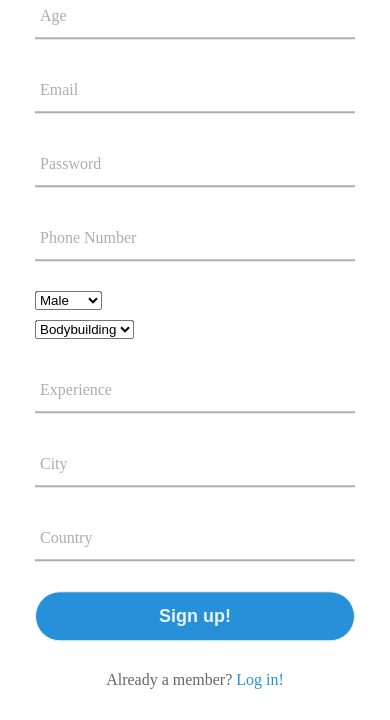
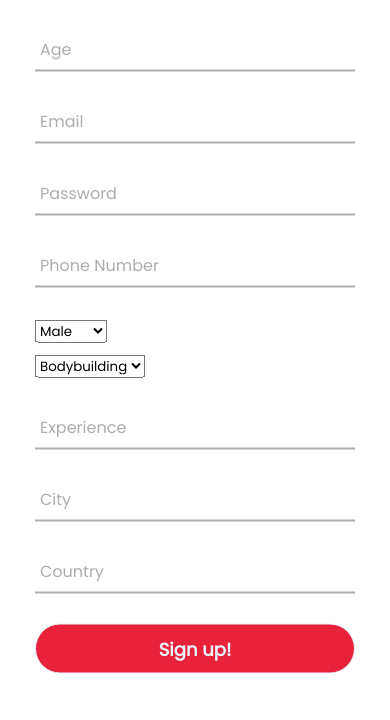
Before and after one commit to noamco23-meet/meet2022-case-study-project-yalla-reyada, a Flask app: page /signup_trainee in a window 390 px wide. Shown: the part 367-1087 px from the top of the page. After the commit the page ends 1040 px from the top, so only its background shows below. Run offline with Flask 2, Linux system fonts and the light colour scheme.

Commit message:
reshaping css for signup

```diff
--- a/static/css/signup.css
+++ b/static/css/signup.css
@@ -1,3 +1,78 @@
+@import url('https://fonts.googleapis.com/css2?family=Poppins&display=swap');
+
+* {
+    margin: 0;
+    padding: 0;
+    font-family: 'Poppins', sans-serif;
+}
+
+.banner{
+    width:100%;
+    height:100vh;
+    background-color: gainsboro;
+}
+
+.navbar {
+    width: 85%;
+    background-color: rgba(0,0,0,.3);
+    margin: auto;
+    padding: 35px;
+    display: flex;
+    align-items: center;
+    justify-content: space-between;
+
+}
+
+.logo {
+    width: 40px;
+    cursor: pointer;
+}
+
+.navbar ul li{
+    list-style: none;
+    display: inline-block;
+    margin: 0 20px;
+    position: relative;
+}
+
+.navbar ul li a {
+    text-decoration: none;
+    color: #2b2827;
+}
+
+.navbar ul li::after{
+    content: '';
+    height: 3px;
+    width: 0%;
+    background: #009688;
+    position: absolute;
+    left: 0;
+    bottom: -10px;
+    transition: 0.5s;
+}
+
+.navbar ul li:hover::after{
+    width: 100%;
+}
+
+.content{
+    width: 100%;
+    position: absolute;
+    top: 30%;
+    transform: translateY(-50%);
+    text-align: center;
+}
+
+.content h1{
+    font-size: 70px;
+    margin-top: 40px;
+}
+
+.content h3 {
+    margin: 10px;
+    font-weight: 100;
+    line-height: 25px;
+}
 
 .center{
     position: absolute;
@@ -54,14 +129,14 @@ form .txt_field{
     left: 0;
     width: 0%;
     height: 2px;
-    background: #2691d9;
+    background: #e9223b;
     transition: .5s;
 }
 
 .txt_field input:focus ~ label,
 .txt_field input:valid ~ label {
     top:-5px;
-    color: #2691d9;
+    color: #e9223b;
 }
 
 .txt_field input:focus ~ span::before,
@@ -93,7 +168,7 @@ input[type="submit"]{
     width:100%;
     height:50px;
     border: 1px solid;
-    background: #2691d9;
+    background: #e9223b;
     border-radius: 25px;
     font-size: 18px;
     color: #e9f4fb;
@@ -103,7 +178,7 @@ input[type="submit"]{
 }
 
 input[type="submit"]:hover{
-    border-color: #2691d9;
+    border-color: #e9223b;
     transition: .5s;
 }
 
@@ -115,7 +190,7 @@ input[type="submit"]:hover{
 }
 
 .signup_link a{
-    color: #2691d9;
+    color: #e9223b;
     text-decoration: none;
 }
 
@@ -126,3 +201,42 @@ text-decoration: underline;
 .select_option {
    color: #009688;
 }
+
+button{
+    width: 200px;
+    padding: 15px 0;
+    text-align: center;
+    margin: 20px 10px;
+    border-radius: 25px;
+    font-weight: bold;
+    border: 2px solid #009688;
+    background: transparent;
+    color:black;
+    cursor: pointer;
+    position: relative;
+    overflow: hidden;
+}
+
+span{
+    background-color: #009688;
+    height: 100%;
+    width: 0;
+    border-radius: 25px;
+    position: absolute;
+    left: 0;
+    bottom: 0;
+    z-index: -1;
+    transition: .3s;
+}
+
+button:hover span{
+    width: 100%;
+}
+
+.operation{
+    margin: 5px;
+    padding: 10px, 10px, 20px, 10px;
+    height: 70px;
+    background-color: #009688;
+    border-radius: 4px;
+}
--- a/templates/signup_trainee.html
+++ b/templates/signup_trainee.html
@@ -80,7 +80,6 @@
             </div>
             <input type="submit" value="Sign up!">
         </form>
-        <div class="signup_link">Already a member?<a href="/"> Log in!</a></div>
     </div>
 
 </body>
--- a/templates/signup_trainer.html
+++ b/templates/signup_trainer.html
@@ -20,7 +20,6 @@
         <h1>Thank you for choosing Yalla Reyada!</h1>
         <h2>Enter your information below:</h2>
     </div>
-
     <div class="center">
         <h1>Sign up</h1>
         <form action="/signup_trainer" method="POST">
@@ -90,7 +89,6 @@
             </div>
             <input type="submit" value="Sign up!">
         </form>
-        <div class="signup_link">Already a member?<a href="/"> Log in!</a></div>
     </div>
 
 </body>
```
Also changed, not shown: templates/index.html (+9 -61 lines).
